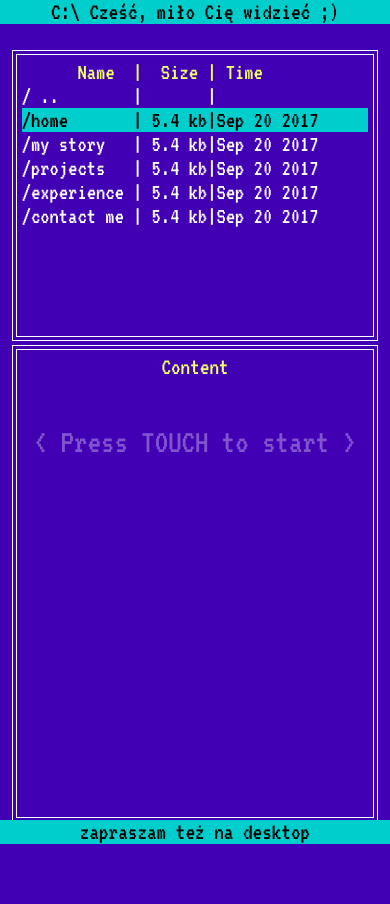
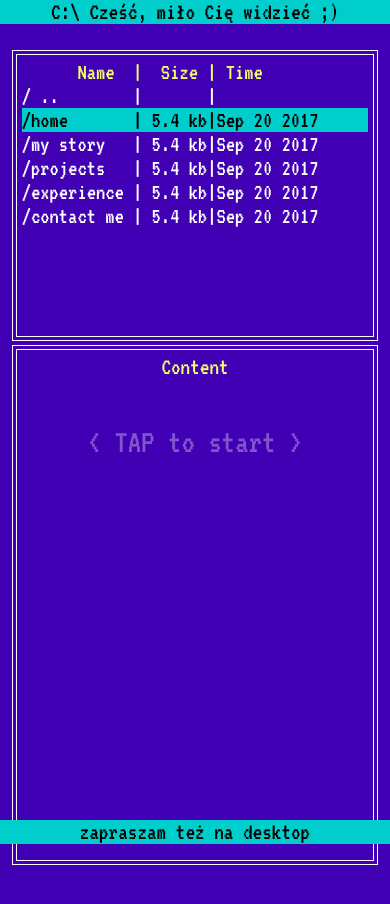
Before and after one commit to wiatr/homepage, a website: page index.html in a window 390 px wide. Before the commit the page ends 844 px from the top, so only its background shows below. Drawn offline with Linux system fonts and the light colour scheme.

Commit message:
android scroll bug fixed

```diff
--- a/index.html
+++ b/index.html
@@ -44,7 +44,7 @@
                 <div class="content">Content</div>
                 <p id="typedtext"> </p>
                 <p id ="blink">< Press SPACEBAR to start ></p>
-                <p id="touch">< Press TOUCH to start ></p>
+                <p id="touch">< TAP to start ></p>
             </div>
         </div>
     </div>
--- a/sass/style.scss
+++ b/sass/style.scss
@@ -253,9 +253,11 @@ input.button{
         margin:0 auto;
         float: none;
         height: 100%;
+        margin-bottom: 2.5em;
     }
+
     #front {
-        height: 57vh;
+        height: 62vh;
     }
     #blink {
         display: none;
```
Also changed, not shown: css/style.css.
